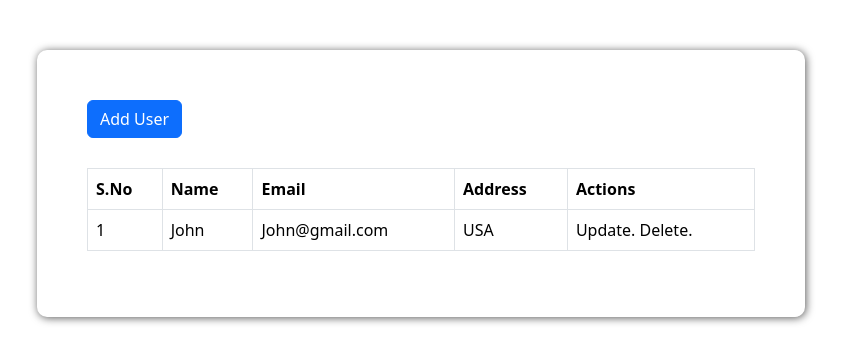
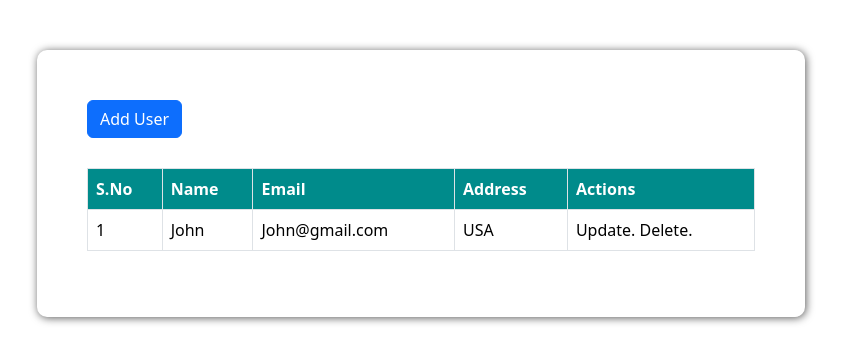
Before and after one commit to wilkinsjohnstanley/CRUD, a React (Create React App) app in the folder client/: page / in a window 1280 px wide. Shown: the top 362 px of the page, without its empty margins (219-1062 px from the left). Built offline with nearby package versions, Linux system fonts and the light colour scheme.

Commit message:
style the table data

```diff
--- a/client/src/getUser/user.css
+++ b/client/src/getUser/user.css
@@ -11,3 +11,14 @@
     width:100%;
     margin-top: 30px;
 }
+
+.userTable table thead th{
+    background-color: darkcyan;
+    color:white;
+}
+
+.userTable table thead td{
+    padding: 10px;
+    text-align: center;
+    vertical-align: middle;
+}
```
